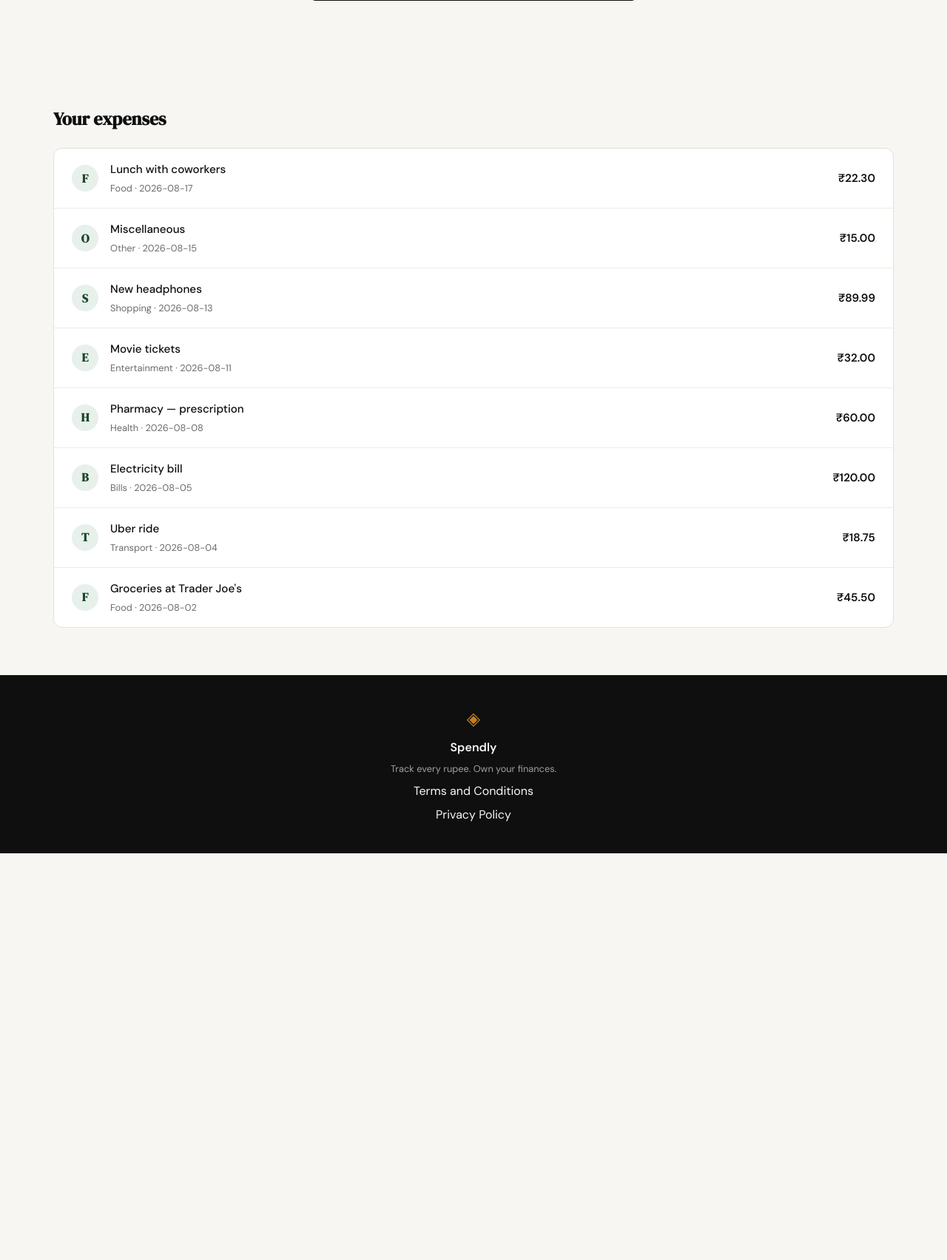
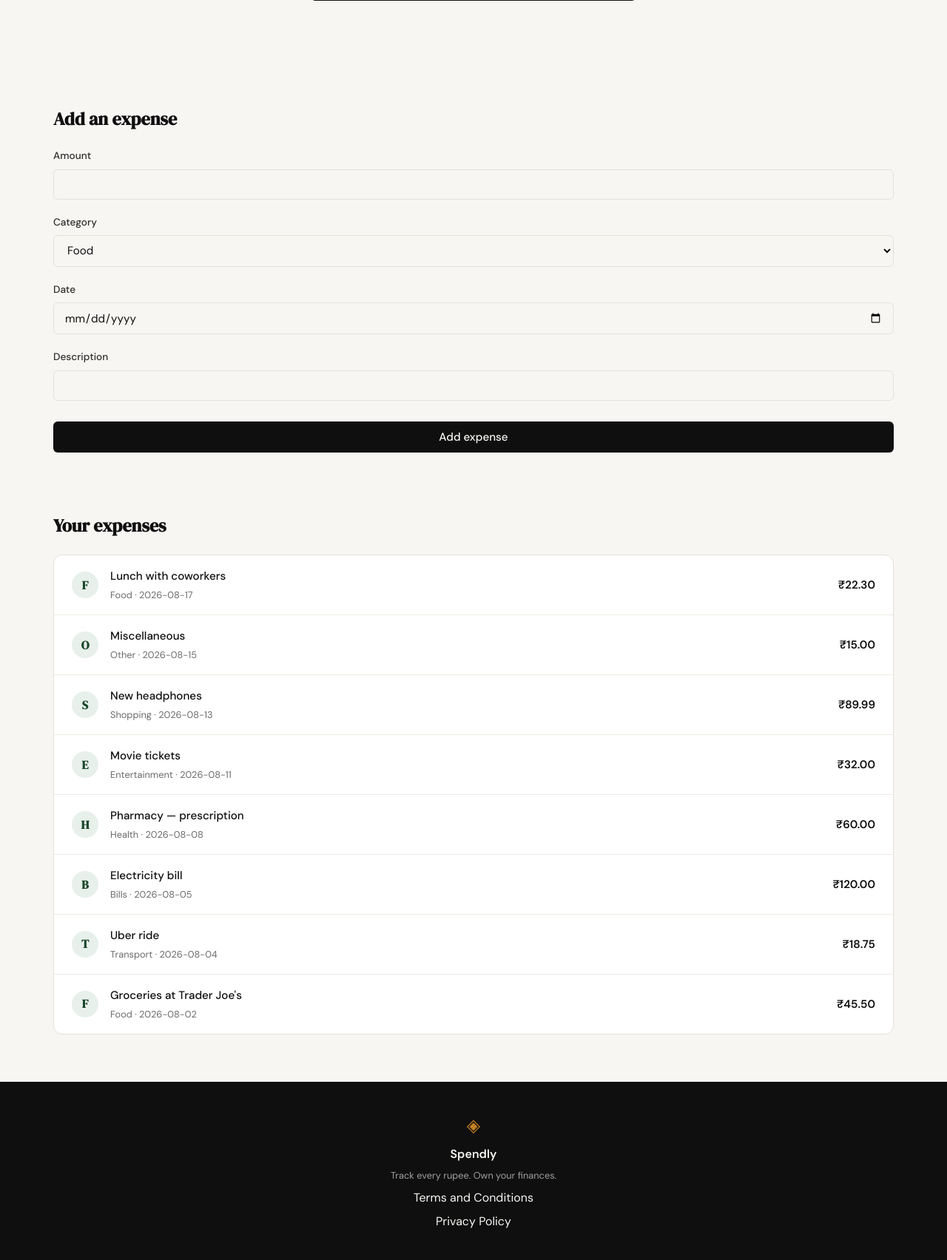
Before and after one commit to bhat0155/expenseTracking, a Flask app: page /profile in a window 1280 px wide. Shown: the part 575-2279 px from the top of the page at 74% size. Before the commit the page ends 1729 px from the top, so only its background shows below. Run offline with Flask 3, Linux system fonts and the light colour scheme; the visitor is signed in with stand-in values (Sample User, id 1); data comes from the database, SQL or seed files in the repository.

Commit message:
Implement Step 7: add expense form on profile page
Adds create_expense() to the DB layer and a real POST /expenses/add
handler that validates and inserts an expense, replacing the stub.
The form is embedded directly on profile.html so users can log an
expense without leaving the profile page.

Co-Authored-By: Claude Sonnet 5 <noreply@anthropic.com>

```diff
--- a/app.py
+++ b/app.py
@@ -4,6 +4,8 @@ from flask import Flask, redirect, render_template, request, session, url_for
 from werkzeug.security import check_password_hash, generate_password_hash
 
 from database.db import (
+    CATEGORIES,
+    create_expense,
     create_user,
     get_db,
     get_expenses_by_user,
@@ -99,6 +101,16 @@ def privacy():
     return render_template("privacy.html")
 
 
+def render_profile(user_id, **kwargs):
+    return render_template(
+        "profile.html",
+        user=get_user_by_id(user_id),
+        expenses=get_expenses_by_user(user_id),
+        categories=CATEGORIES,
+        **kwargs,
+    )
+
+
 @app.route("/profile", methods=["GET", "POST"])
 def profile():
     if not session.get("user_id"):
@@ -106,43 +118,54 @@ def profile():
 
     user_id = session["user_id"]
 
-    def render_profile(**kwargs):
-        return render_template(
-            "profile.html",
-            user=get_user_by_id(user_id),
-            expenses=get_expenses_by_user(user_id),
-            **kwargs,
-        )
-
     if request.method != "POST":
-        return render_profile()
+        return render_profile(user_id)
 
     name = request.form.get("name", "").strip()
     email = request.form.get("email", "").strip()
 
     if not name or not email:
-        return render_profile(error="All fields are required."), 400
+        return render_profile(user_id, error="All fields are required."), 400
 
     existing = get_user_by_email(email)
     if existing is not None and existing["id"] != user_id:
-        return render_profile(error="An account with that email already exists."), 400
+        return render_profile(user_id, error="An account with that email already exists."), 400
 
     try:
         update_user(user_id, name, email)
     except sqlite3.IntegrityError:
-        return render_profile(error="An account with that email already exists."), 400
+        return render_profile(user_id, error="An account with that email already exists."), 400
 
-    return render_profile(success="Profile updated successfully.")
+    return render_profile(user_id, success="Profile updated successfully.")
+
+
+@app.route("/expenses/add", methods=["POST"])
+def add_expense():
+    if not session.get("user_id"):
+        return redirect(url_for("login"))
+
+    user_id = session["user_id"]
+
+    amount_raw = request.form.get("amount", "").strip()
+    category = request.form.get("category", "").strip()
+    expense_date = request.form.get("date", "").strip()
+    description = request.form.get("description", "").strip() or None
+
+    try:
+        amount = float(amount_raw)
+    except ValueError:
+        amount = None
+
+    if amount is None or amount <= 0 or category not in CATEGORIES or not expense_date:
+        return render_profile(user_id, error="Please provide a valid amount, category, and date."), 400
+
+    create_expense(user_id, amount, category, expense_date, description)
+    return redirect(url_for("profile"))
 
 
 # ------------------------------------------------------------------ #
 # Placeholder routes — students will implement these                  #
 # ------------------------------------------------------------------ #
-
-@app.route("/expenses/add")
-def add_expense():
-    return "Add expense — coming in Step 7"
-
 
 @app.route("/expenses/<int:id>/edit")
 def edit_expense(id):
--- a/database/db.py
+++ b/database/db.py
@@ -97,6 +97,16 @@ def create_user(name, email, password_hash):
     return user_id
 
 
+def create_expense(user_id, amount, category, date, description):
+    conn = get_db()
+    conn.execute(
+        "INSERT INTO expenses (user_id, amount, category, date, description) VALUES (?, ?, ?, ?, ?)",
+        (user_id, amount, category, date, description),
+    )
+    conn.commit()
+    conn.close()
+
+
 def get_user_by_email(email):
     conn = get_db()
     user = conn.execute("SELECT * FROM users WHERE email = ?", (email,)).fetchone()
--- a/templates/profile.html
+++ b/templates/profile.html
@@ -41,6 +41,35 @@
 </section>
 
 <section class="expense-section">
+    <h2 class="expense-title">Add an expense</h2>
+
+    <form method="POST" action="{{ url_for('add_expense') }}">
+        <div class="form-group">
+            <label for="amount">Amount</label>
+            <input type="number" step="0.01" min="0.01" name="amount"
+                   id="amount" class="form-input" required>
+        </div>
+        <div class="form-group">
+            <label for="category">Category</label>
+            <select name="category" id="category" class="form-input" required>
+                {% for c in categories %}
+                <option value="{{ c }}">{{ c }}</option>
+                {% endfor %}
+            </select>
+        </div>
+        <div class="form-group">
+            <label for="date">Date</label>
+            <input type="date" name="date" id="date" class="form-input" required>
+        </div>
+        <div class="form-group">
+            <label for="description">Description</label>
+            <input type="text" name="description" id="description" class="form-input">
+        </div>
+        <button type="submit" class="btn-submit">Add expense</button>
+    </form>
+</section>
+
+<section class="expense-section">
     <h2 class="expense-title">Your expenses</h2>
 
     {% if expenses %}
```
Also changed, not shown: CLAUDE.md (+1 -1 lines), .claude/specs/07-add-expense-on-profile.md (added).
